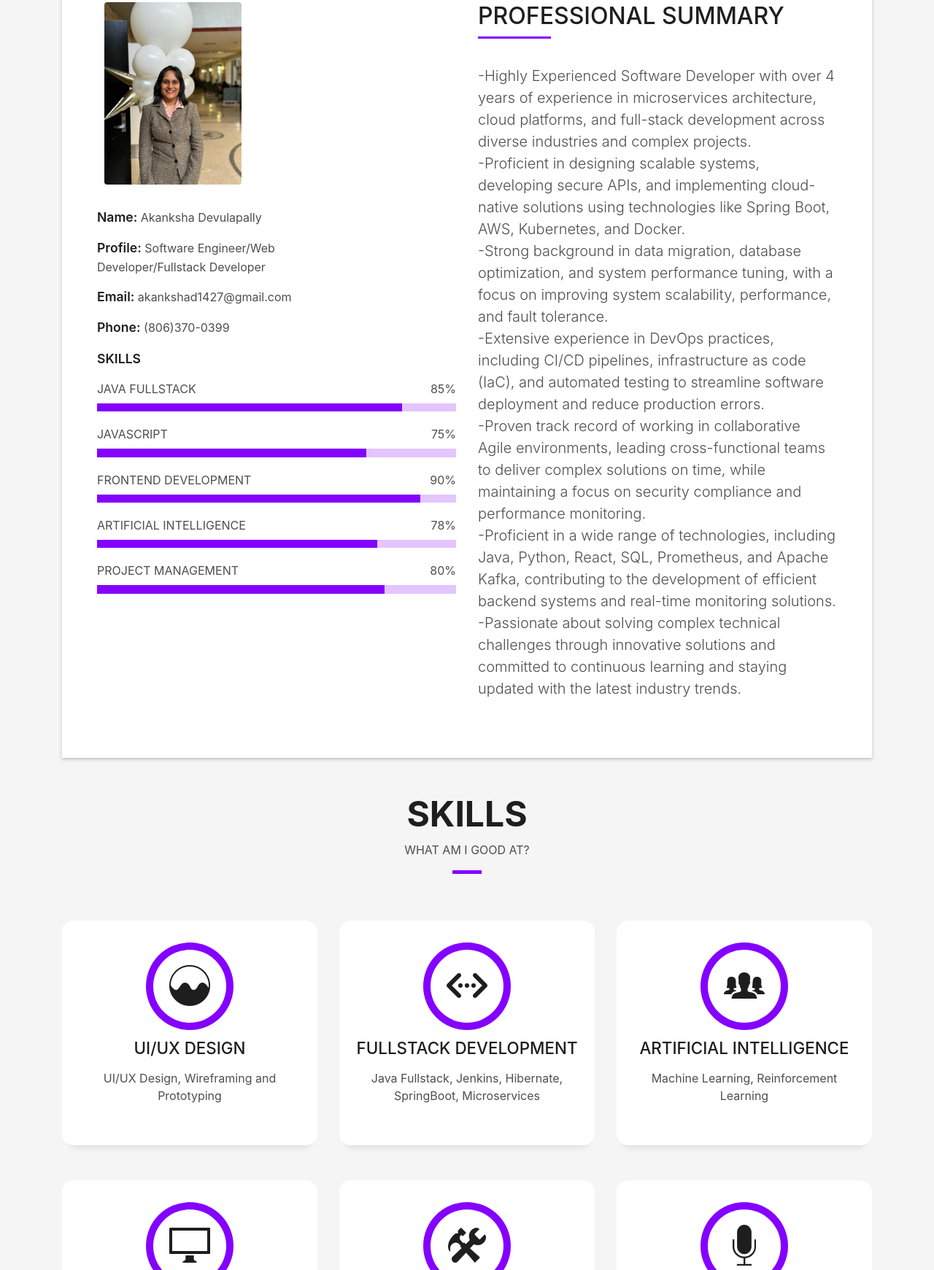
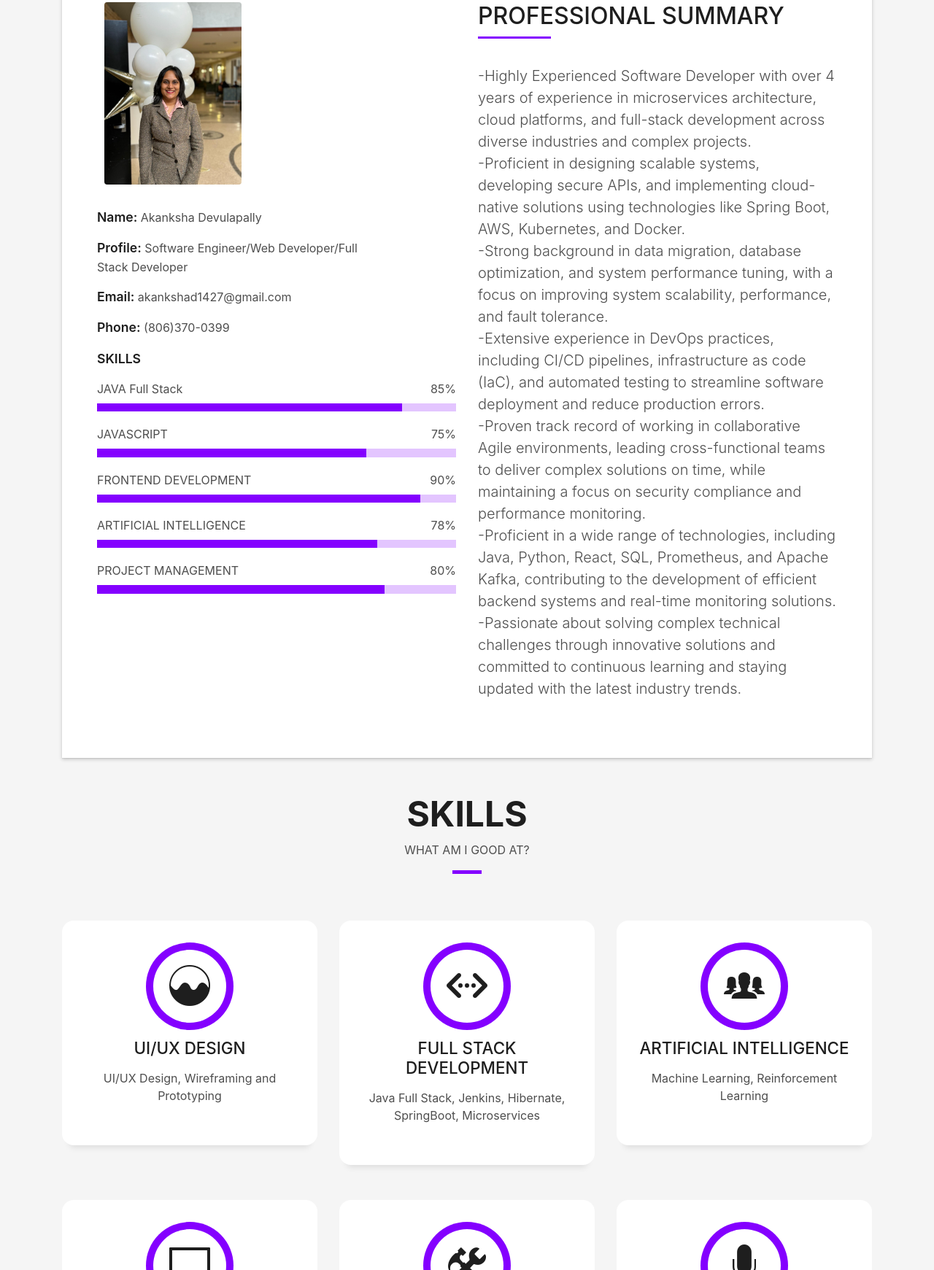
Before and after one commit to akankshadevulapally/Portfolio, a plain HTML site: page index.html in a window 1280 px wide. Shown: the part 925-2666 px from the top of the page at 73% size. Drawn offline with Linux system fonts and the light colour scheme; files whose address does not match are found by name.

Commit message:
Update index.html

```diff
--- a/index.html
+++ b/index.html
@@ -72,7 +72,7 @@
         <div class="container">
           <!--<p class="display-6 color-d">Hello, world!</p>-->
           <h1 class="intro-title mb-4">Akanksha Devulapally</h1>
-          <p class="intro-subtitle"><span class="text-slider-items">Java FullStack, Software Development, Web Development</span><strong class="text-slider"></strong></p>
+          <p class="intro-subtitle"><span class="text-slider-items">Java Full Stack, Software Development, Web Development</span><strong class="text-slider"></strong></p>
           </div>
       </div>
     </div>
@@ -95,7 +95,7 @@
                   <div class="col-sm-8 col-md-9">
                     <div class="about-info">
                       <p><span class="title-s">Name: </span> <span>Akanksha Devulapally</span></p>
-                      <p><span class="title-s">Profile: </span> <span>Software Engineer/Web Developer/Fullstack Developer</span></p>
+                      <p><span class="title-s">Profile: </span> <span>Software Engineer/Web Developer/Full Stack Developer</span></p>
                       <p><span class="title-s">Email: </span> <span>akankshad1427@gmail.com</span></p>
                       <p><span class="title-s">Phone: </span> <span>(806)370-0399</span></p>
                     </div>
@@ -103,7 +103,7 @@
                 </div>
                 <div class="skill-mf">
                   <p class="title-s">SKILLS</p>
-                  <span>JAVA FULLSTACK</span> <span class="pull-right">85%</span>
+                  <span>JAVA Full Stack</span> <span class="pull-right">85%</span>
                   <div class="progress">
                     <div class="progress-bar" role="progressbar" style="width: 85%;" aria-valuenow="85" aria-valuemin="0"
                       aria-valuemax="100"></div>
@@ -201,8 +201,8 @@
               <span class="ico-circle"><i class="ion-code-working"></i></span>
             </div>
             <div class="service-content">
-              <h2 class="s-title">FullStack Development</h2>
-              <p class="s-description text-center">Java Fullstack, Jenkins, Hibernate,</br>
+              <h2 class="s-title">Full Stack Development</h2>
+              <p class="s-description text-center">Java Full Stack, Jenkins, Hibernate,</br>
                 SpringBoot, Microservices
 
               </p>
```
